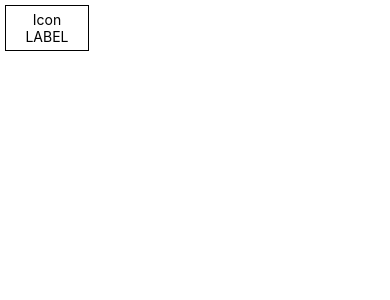
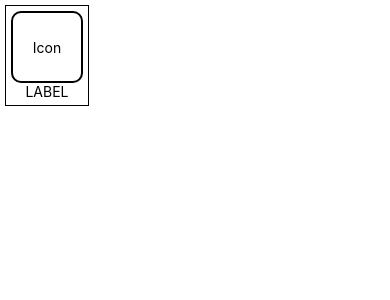
Before and after one commit to faisol35/MyProject, a React Native app: screen / in a window 390 px wide. Shown: the top 300 px of the page. Built offline with nearby package versions, Linux system fonts and the light colour scheme.

Commit message:
mengedit tampilan menu icon

```diff
--- a/src/component/MenuIcon.jsx
+++ b/src/component/MenuIcon.jsx
@@ -23,4 +23,12 @@ const styles = StyleSheet.create({
     justifyContent: 'center',
     alignItems: 'center',
   },
+  garis: {
+    borderWidth: 2,
+    width: 72,
+    height: 72,
+    justifyContent: 'center',
+    alignItems: 'center',
+    borderRadius: 10,
+  },
 });
```
